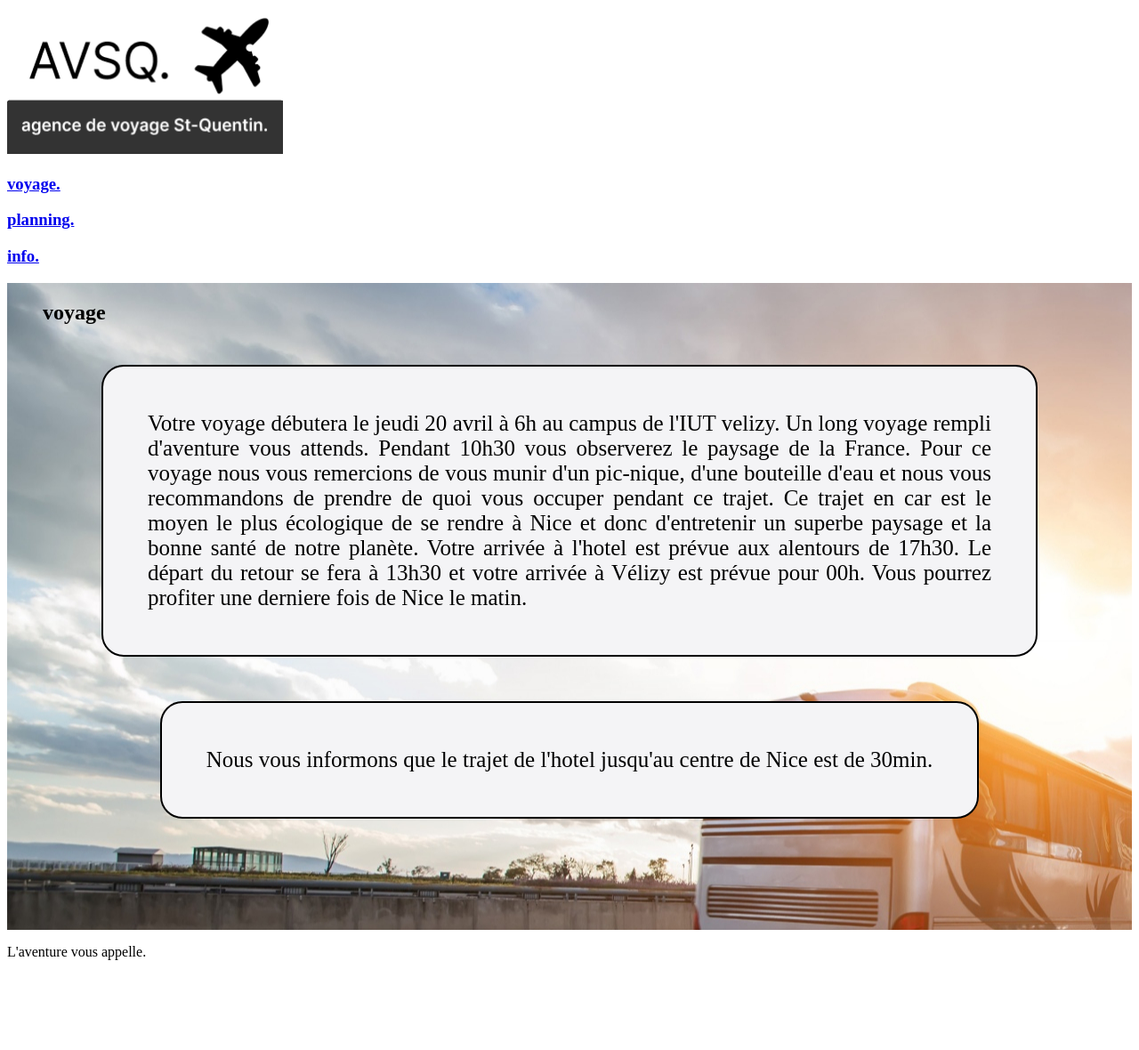
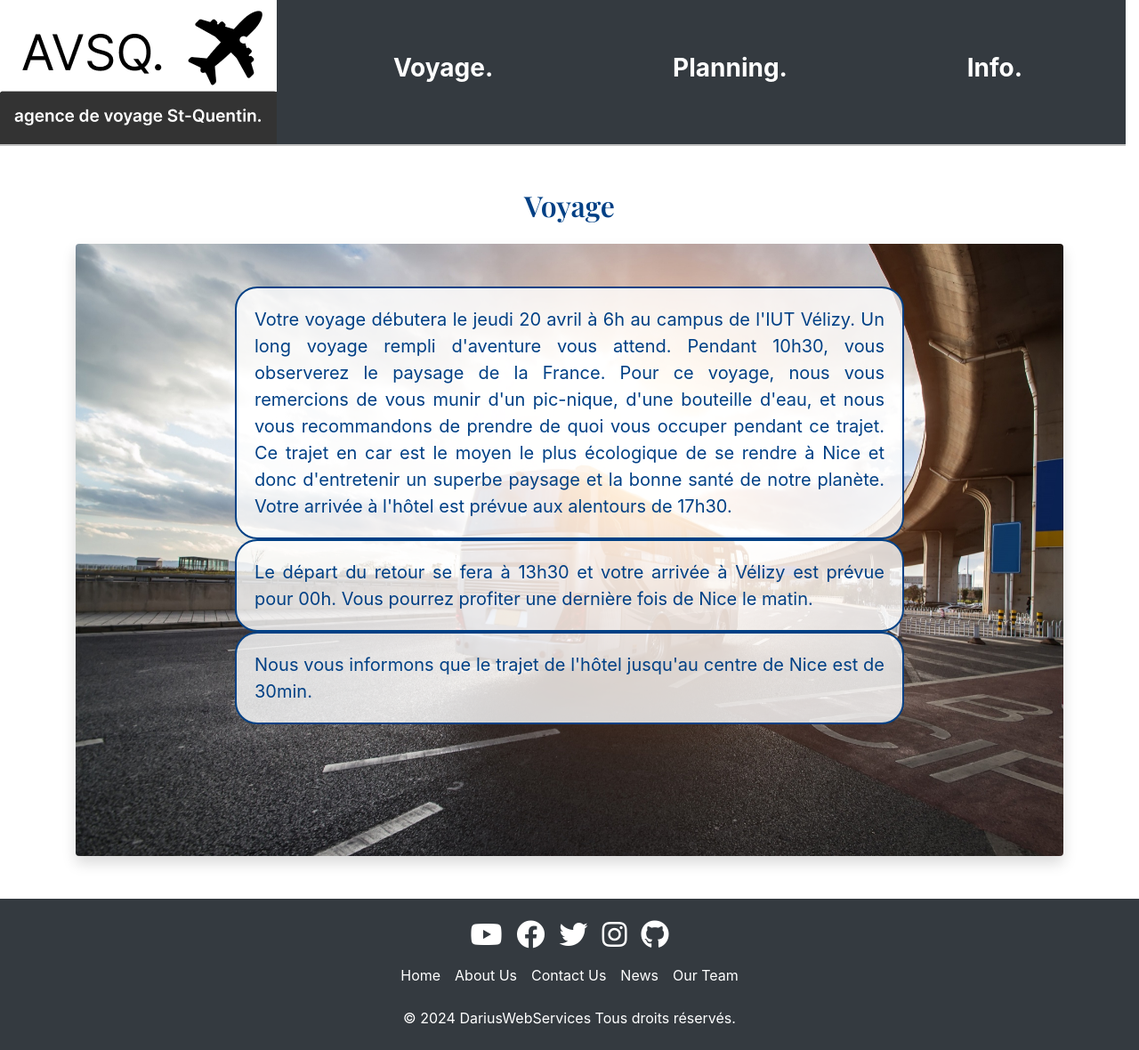
Before and after one commit to Oskouristan/FreeCodeCamp, a PHP site: page /voya.html in a window 1280 px wide. Shown: the whole page at 89% size. Before the commit the page ends 1079 px from the top, so only its background shows below. Run offline with PHP 8.4, Linux system fonts and the light colour scheme.

Commit message:
Academic project Mark 2

```diff
--- a/FrontEndLibrairies/AcademicProject/WebApplication/header.html
+++ b/FrontEndLibrairies/AcademicProject/WebApplication/header.html
@@ -1,14 +1,16 @@
 <header>
-    <div class="row align-items-center justify-content-between w-100 py-3" style="background-color: #343a40; border-bottom: 2px solid #c0c0c0;">
+    <div class="row align-items-center justify-content-between w-100 py-0" style="background-color: #343a40; border-bottom: 2px solid #c0c0c0;">
         <div class="col-auto ps-3">
             <a href="index.html">
-                <img src="images/logo.png" alt="Logo de l'AVSQ" class="img-fluid"/>
+                <img src="images/logo.png" alt="Logo de l'AVSQ" class="img-fluid" />
             </a>
         </div>
         <nav class="col d-flex justify-content-around">
-            <a href="voya.html" class="nav-link text-white font-weight-bold h5 mx-3 transition">voyage.</a>
-            <a href="plan.html" class="nav-link text-white font-weight-bold h5 mx-3 transition">planning.</a>
-            <a href="info.html" class="nav-link text-white font-weight-bold h5 mx-3 transition">info.</a>
+            <a href="voya.html" class="text-white font-weight-bold h3 mx-3 linkuri">Voyage.</a>
+            <a href="plan.html" class="text-white font-weight-bold h3 mx-3 linkuri">Planning.</a>
+            <a href="info.html" class="text-white font-weight-bold h3 mx-3 linkuri">Info.</a>
         </nav>
+        <link rel="stylesheet" href="styles/style.css">
+
     </div>
 </header>
--- a/FrontEndLibrairies/AcademicProject/WebApplication/index.html
+++ b/FrontEndLibrairies/AcademicProject/WebApplication/index.html
@@ -14,13 +14,13 @@
 <body>
     <div id="header"></div>
 
-    <div class="main_index container mt-5">
+    <div class="main_index container mt-5 mb-5">
         <div class="text-center bg-light p-4 rounded">
-            <h1 class="h3 border-top border-bottom py-2 mb-4">Accueil</h1>
+            <h2 class="h2 border-top border-bottom py-2 mb-4 text-primary-custom">Accueil</h2>
             <p>
                 Bienvenue sur le site de l'AVSQ ! Vous trouverez sur ce site toutes les informations concernant votre <strong>Voyage à Nice.</strong>
                 <br>Vous pourrez accéder aux informations concernant votre voyage
-                <a href="voya.html" class="fw-bold custom-link">ICI</a>.
+                <a href="voya.html" class="fw-bold custom-link">ici</a>.
             </p>
             <a class="my-button" href="https://www.lego.com/">Accédez à votre réservation maintenant !</a>
         </div>
--- a/FrontEndLibrairies/AcademicProject/WebApplication/plan.html
+++ b/FrontEndLibrairies/AcademicProject/WebApplication/plan.html
@@ -11,7 +11,6 @@
 <body>
 
 <div id="header"></div>
-
 
 <div class="container my-5">
     <div class="row">
--- a/FrontEndLibrairies/AcademicProject/WebApplication/styleVoya.css
+++ /dev/null
@@ -1,28 +0,0 @@
-/*styleVoya.css*/
-
-.main_voya{
-    display: flex;
-    flex-wrap: wrap;
-    background-image: url(images/bus.jpg);
-}
-
-.voyage{
-    display: flex;
-    flex-direction: column;
-    width: 100%;
-    margin-bottom: 100px;
-    background: transparent;
-}
-
-.voyage>p{
-    max-width: 75%;
-    justify-content: center;
-    text-align: justify;
-    font-size: 25px;
-    margin-right: auto;
-    margin-left: auto;
-    padding: 50px;
-    background-color: #f4f4f6;
-    border: 2px solid black;
-    border-radius: 25px;
-}
--- a/FrontEndLibrairies/AcademicProject/WebApplication/styles/style.css
+++ b/FrontEndLibrairies/AcademicProject/WebApplication/styles/style.css
@@ -1,6 +1,58 @@
+/* Récapitulatif des Couleurs du Site
+
+Couleur principale : Gris anthracite (#343a40)
+Couleur secondaire : Bleu foncé (#004085)
+Accent : Argenté (#C0C0C0)
+Couleur de fond : Clair (#f8f9fa)
+Couleur du texte : Blanc (#ffffff)
+*/
+
+/*Apple Style
+.linkuri {
+    font-family: -apple-system, BlinkMacSystemFont, "San Francisco", "Helvetica Neue", Helvetica, Arial, sans-serif;
+    font-weight: bold;
+    text-decoration: none;
+}
+*/
+
+.linkuri {
+    font-family: -apple-system, BlinkMacSystemFont, "San Francisco", "Helvetica Neue", Helvetica, Arial, sans-serif;
+    font-weight: bold;
+    text-decoration: none;
+    color: #ffffff; /* Couleur de texte par défaut : blanc */
+    transition: color 0.3s ease, border-bottom 0.3s ease; /* Transition douce pour les changements de couleur */
+    position: relative;
+}
+
+.linkuri:hover {
+    color: #C0C0C0; /* Couleur bleu foncé lors du survol */
+}
+
+.linkuri:focus, .linkuri:active {
+    color: #C0C0C0; /* Couleur argentée pour lien actif ou en focus */
+}
+
+.linkuri::after {
+    content: '';
+    position: absolute;
+    left: 0;
+    bottom: -5px; /* Ajuste la distance de la ligne sous le texte */
+    width: 100%;
+    height: 2px;
+    background-color: transparent; /* Ligne invisible par défaut */
+    transition: background-color 0.3s ease;
+}
+
+.linkuri:hover::after {
+    background-color: #004085; /* Ligne bleu foncé au survol */
+}
+
+
+
+
 body {
     font-family: 'Montserrat', sans-serif;
-    background-color: #f8f9fa; /* Fond clair pour contraster avec les éléments sombres */
+    background-color: #f8f9fa;
 }
 
 h2 {
@@ -8,18 +60,60 @@ h2 {
 }
 
 .bg-anthracite {
-    background-color: #343a40 !important; /* Gris anthracite pour rester dans la palette */
+    background-color: #343a40 !important;
 }
 
 .text-primary-custom {
-    color: #004085 !important; /* Bleu personnalisé */
+    color: #004085 !important;
 }
 
 .table-hover tbody tr:hover {
-    background-color: rgba(0, 64, 133, 0.1); /* Effet au survol */
+    background-color: rgba(0, 64, 133, 0.1);
 }
 
 .card {
-    border: 1px solid #c0c0c0; /* Bordure argentée pour les cards */
-    box-shadow: 0px 4px 8px rgba(0, 0, 0, 0.1); /* Ombre légère */
+    border: 1px solid #c0c0c0;
+    box-shadow: 0px 4px 8px rgba(0, 0, 0, 0.1);
 }
+
+.main_voya {
+    display: flex;
+    flex-direction: column;
+    align-items: center;
+    position: relative;
+}
+
+.voyage {
+    display: flex;
+    flex-direction: column;
+    width: 100%;
+    max-width: 800px;
+    margin-bottom: 100px;
+}
+
+/* Ajout d'un fond semi-transparent pour le texte */
+.voyage > p {
+    max-width: 100%;
+    text-align: justify;
+    font-size: 20px;
+    margin: auto;
+    padding: 20px;
+    background-color: rgba(255, 255, 255, 0.8); /* Fond blanc semi-transparent */
+    color: #004085; /* Texte bleu conforme à la couleur secondaire */
+    border: 2px solid #004085; /* Bordure bleu foncé */
+    border-radius: 25px;
+    backdrop-filter: blur(0px); /* Flou derrière pour lisibilité */
+    transition: box-shadow 0.3s ease;
+}
+
+.voyage > p:hover {
+    box-shadow: 0 4px 20px rgba(0, 0, 0, 0.2);
+}
+
+/* Ajustement pour les écrans plus petits */
+@media (max-width: 768px) {
+    .voyage > p {
+        font-size: 18px; /* Réduction de la taille de police sur les petits écrans */
+        padding: 15px; /* Réduction de l'espacement sur mobile */
+    }
+}
--- a/FrontEndLibrairies/AcademicProject/WebApplication/voya.html
+++ b/FrontEndLibrairies/AcademicProject/WebApplication/voya.html
@@ -3,52 +3,39 @@
 <head>
     <meta charset="UTF-8">
     <title>Voyage 3ème Année</title>
-    <link href="style.css" type="text/css" rel="stylesheet">
     <link href="styleVoya.css" type="text/css" rel="stylesheet">
     <link rel="preconnect" href="https://fonts.googleapis.com">
     <link rel="preconnect" href="https://fonts.gstatic.com" crossorigin>
     <link href="https://fonts.googleapis.com/css2?family=Montserrat&family=Playfair+Display:wght@600&display=swap" rel="stylesheet">
+    <link href="https://stackpath.bootstrapcdn.com/bootstrap/4.5.2/css/bootstrap.min.css" rel="stylesheet">
+    <link rel="stylesheet" href="styles/style.css">
+
 </head>
 
 <body id="bodyVoya">
 
-<header>
-    <div class="image-header">
-        <a href="index.html"><img src="images/logo.png" height="165" width="310" alt="logo AVSQ"/></a>
-    </div>
-    <nav>
+<div id="header"></div>
 
-        <a href="#voya"><h3>voyage.</h3></a>
-        <a href="plan.html"><h3>planning.</h3></a>
-        <a href="info.html"><h3>info.</h3></a>
-    </nav>
-</header>
+<div class="container my-5">
+    <h2 class="text-center mb-4 text-primary-custom">Voyage</h2>
 
-<div class="main_voya">
-    <dd id="voya"></dd>
-    <h2>voyage</h2>
-    <div class="voyage">
-        <p>
-            Votre voyage débutera le jeudi 20 avril à 6h au campus de l'IUT velizy. Un long voyage rempli d'aventure
-            vous attends. Pendant 10h30 vous observerez le paysage de la France. Pour ce voyage nous vous remercions de
-            vous munir d'un pic-nique, d'une bouteille d'eau et nous vous recommandons de prendre de quoi vous occuper
-            pendant ce trajet. Ce trajet en car est le moyen le plus écologique de se rendre à Nice et donc d'entretenir
-            un superbe paysage et la bonne santé de notre planète. Votre arrivée à l'hotel est prévue aux alentours de
-            17h30.
-
-            Le départ du retour se fera à 13h30 et votre arrivée à Vélizy est prévue pour 00h. Vous pourrez profiter une
-            derniere fois de Nice le matin.
-        </p>
-
-        <p>
-            Nous vous informons que le trajet de l'hotel jusqu'au centre de Nice est de 30min.
-        </p>
+    <div class="main_voya p-4 rounded shadow" style="background-image: url(images/bus.jpg); background-size: cover;">
+        <div class="voyage p-4 rounded">
+            <p>
+                Votre voyage débutera le jeudi 20 avril à 6h au campus de l'IUT Vélizy. Un long voyage rempli d'aventure vous attend. Pendant 10h30, vous observerez le paysage de la France. Pour ce voyage, nous vous remercions de vous munir d'un pic-nique, d'une bouteille d'eau, et nous vous recommandons de prendre de quoi vous occuper pendant ce trajet. Ce trajet en car est le moyen le plus écologique de se rendre à Nice et donc d'entretenir un superbe paysage et la bonne santé de notre planète. Votre arrivée à l'hôtel est prévue aux alentours de 17h30.
+            </p>
+            <p>
+                Le départ du retour se fera à 13h30 et votre arrivée à Vélizy est prévue pour 00h. Vous pourrez profiter une dernière fois de Nice le matin.
+            </p>
+            <p>
+                Nous vous informons que le trajet de l'hôtel jusqu'au centre de Nice est de 30min.
+            </p>
+        </div>
     </div>
 </div>
-<div class="div-footer">
-    <footer>
-        <p>L'aventure vous appelle.</p>
-    </footer>
-</div>
+
+<div id="footer"></div>
+
+<script src="scripts/headerAndFooter.js"></script>
 </body>
 </html>
```
